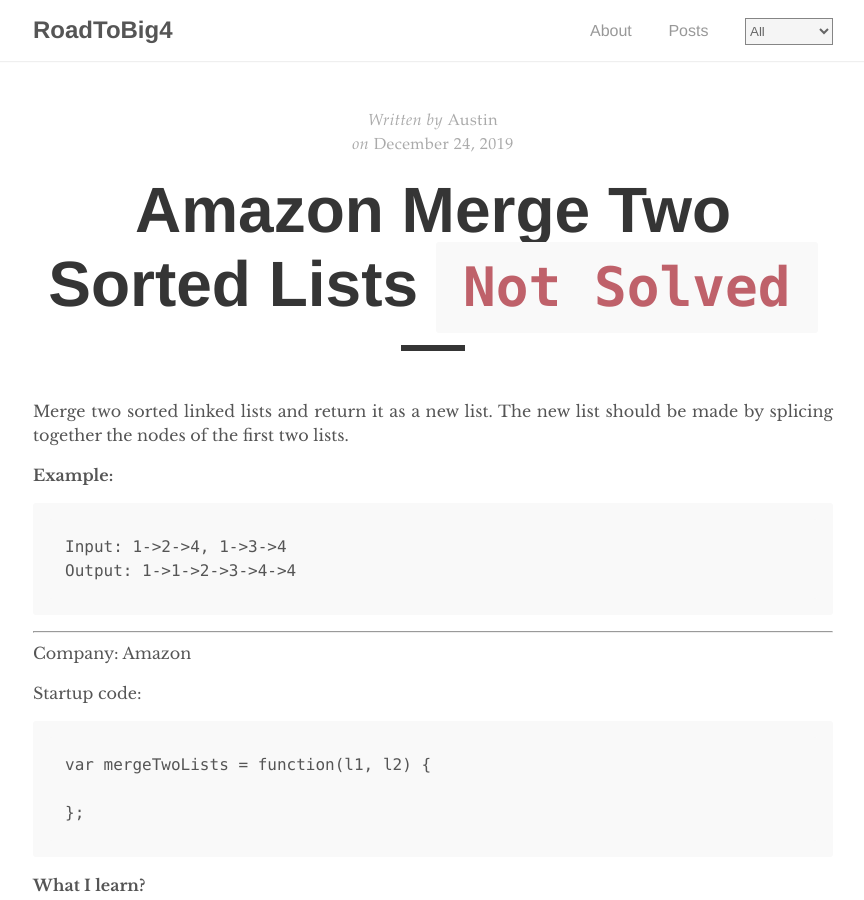
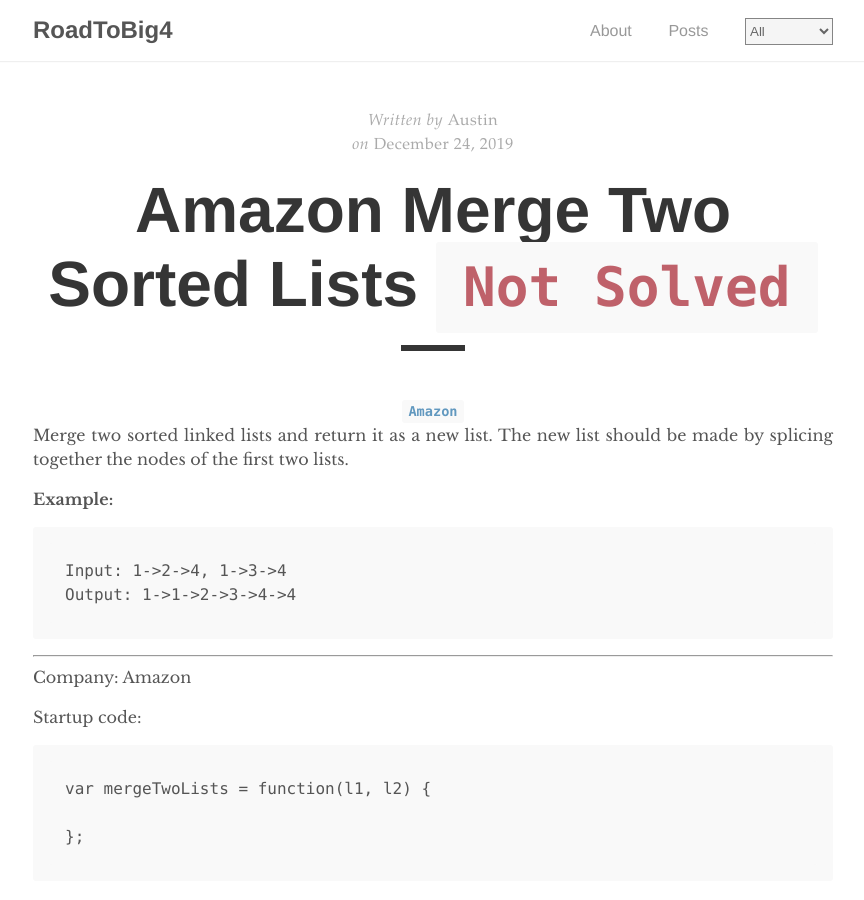
Before and after one commit to auspham/roadToBig4, a Jekyll site: the page built from _posts/2019-12-24-amazon-merge-two-sorted-lists.markdown, in a window 1280 px wide and 900 px high. Shown: the whole window, without its empty margins (207-1071 px from the left). Built offline with Jekyll 4.4.1, drawn with Linux system fonts in a browser that asks for light colours; our own code applies the rules of GitHub Pages for plain Markdown files; comment, search, counter and statistics services are not loaded.

Commit message:
Updated Amazon Merge Two Sorted Lists

```diff
--- a/_posts/2019-12-24-amazon-merge-two-sorted-lists.markdown
+++ b/_posts/2019-12-24-amazon-merge-two-sorted-lists.markdown
@@ -1,6 +1,8 @@
 ---
 title: Amazon Merge Two Sorted Lists
 date: 2019-12-24 09:23:00 Z
+tags:
+- Amazon
 Field name:
   solved: true
 ---
```
